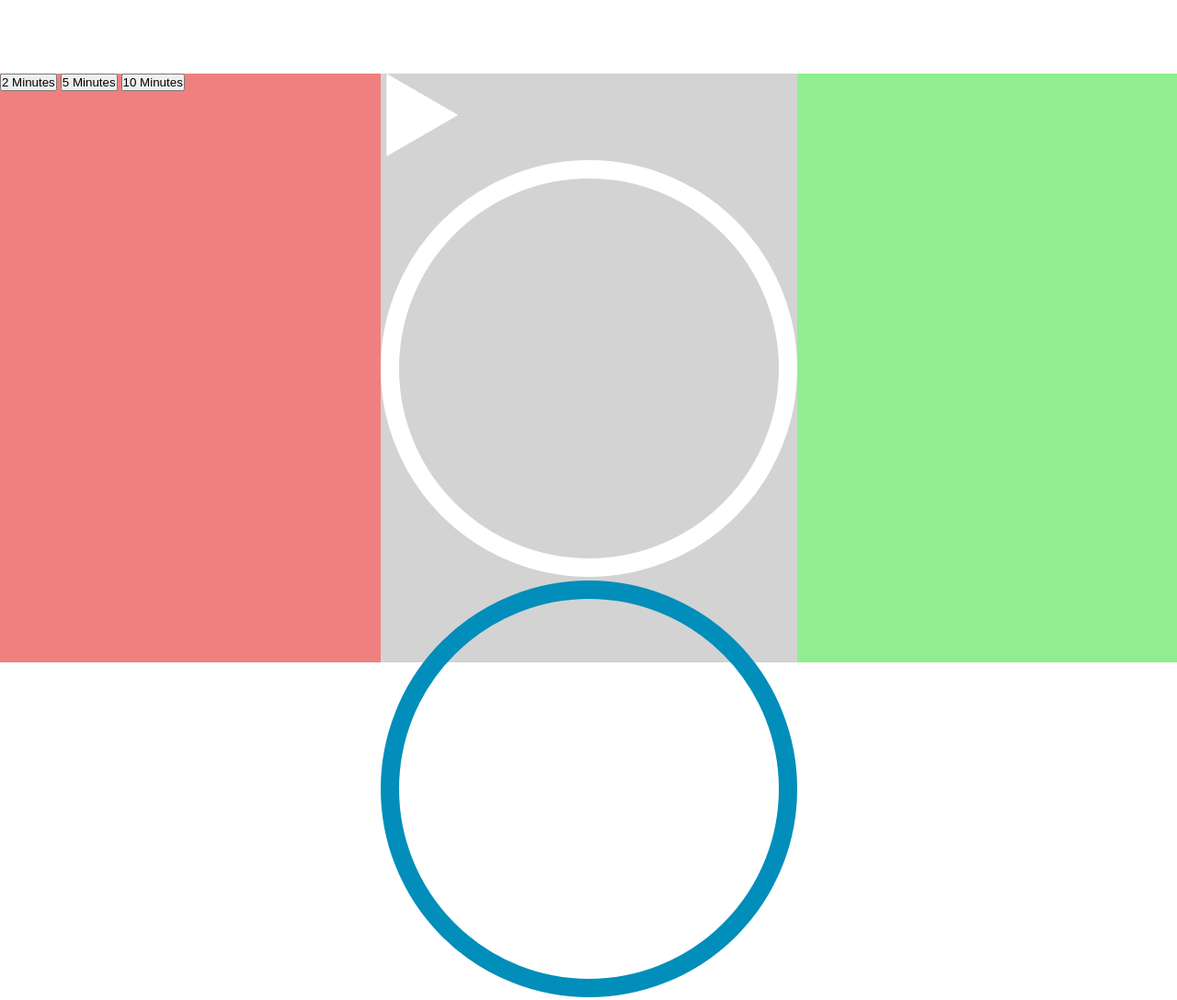
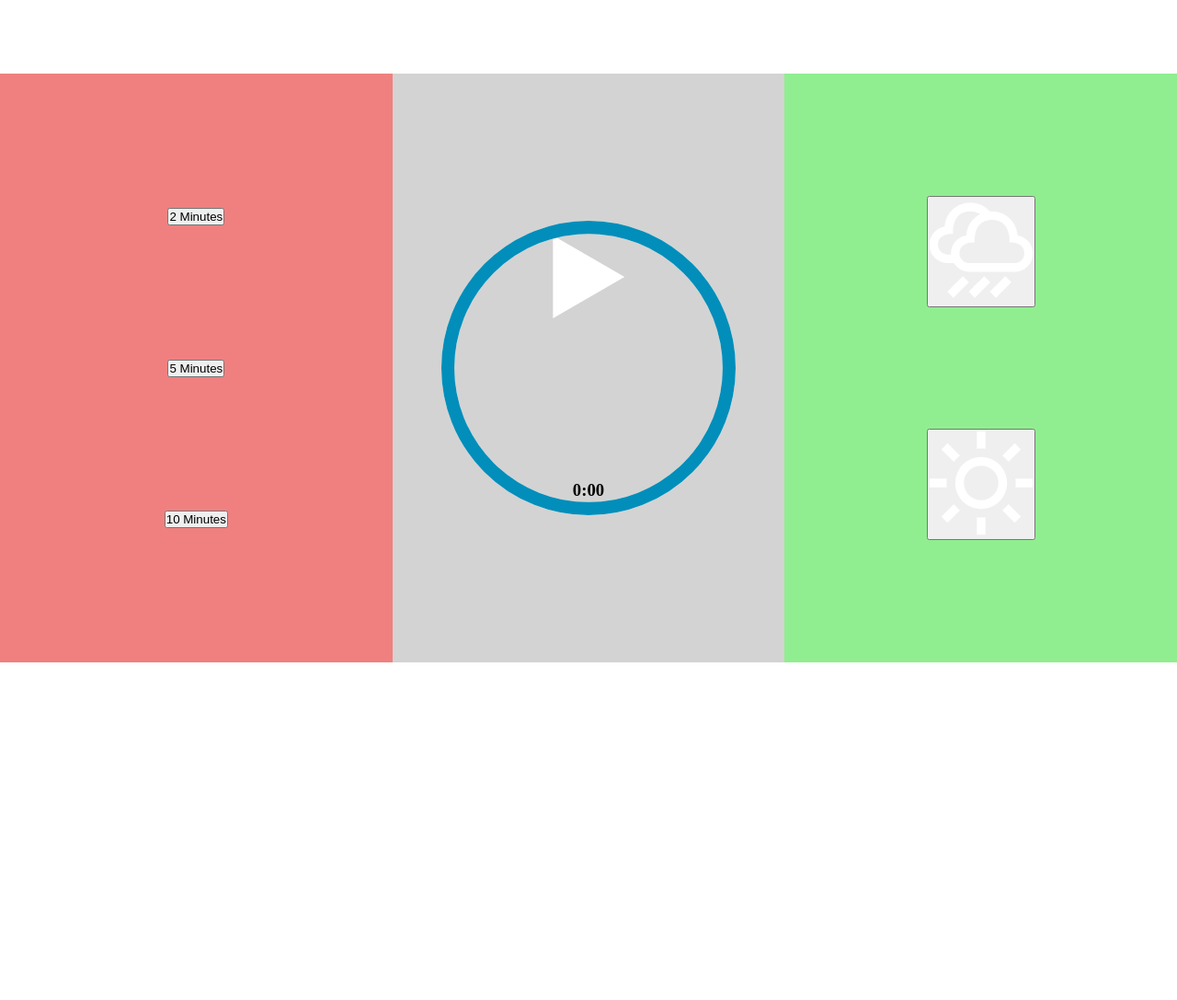
Before and after one commit to Miguel-Angel-Guate/Chapos-Meditation-App, a plain HTML site: page index.html in a window 1280 px wide. Shown: the whole page at 92% size. After the commit the page ends 800 px from the top, so only its background shows below. Drawn offline with Linux system fonts and the light colour scheme.

Commit message:
css and html added

```diff
--- a/index.html
+++ b/index.html
@@ -11,6 +11,13 @@
 
 <body>
        <div class="app">
+              <div class="vid-container">
+                     <video loop>
+                            <source src="./video/rain.mp4" type="video/mp4">
+                     </video>
+              </div>
+              <div class="vid-container"></div>
+
               <div class="time-select">
                      <button data-time="120">2 Minutes</button>
                      <button data-time="300">5 Minutes</button>
@@ -22,20 +29,21 @@
                             <source src="./sounds/rain.mp3">
                      </audio>
                      <img src="./svg/play.svg" alt="play" class="play">
-                     <svg class="track-outline"
-                     width="453" height="453" viewBox="0 0 453 453" fill="none" xmlns="http://www.w3.org/2000/svg">
-                     <circle cx="226.5" cy="226.5" r="216.5" stroke="white" stroke-width="20" />
+                     <svg class="track-outline" width="453" height="453" viewBox="0 0 453 453" fill="none"
+                            xmlns="http://www.w3.org/2000/svg">
+                            <circle cx="226.5" cy="226.5" r="216.5" stroke="white" stroke-width="20" />
                      </svg>
-                     <svg class="moving-outline"
-                     width="453" height="453" viewBox="0 0 453 453" fill="none" xmlns="http://www.w3.org/2000/svg">
+                     <svg class="moving-outline" width="453" height="453" viewBox="0 0 453 453" fill="none"
+                            xmlns="http://www.w3.org/2000/svg">
                             <circle cx="226.5" cy="226.5" r="216.5" stroke="#018EBA" stroke-width="20" />
                      </svg>
 
 
-
+                     <h3 class="time-display">0:00</h3>
               </div>
               <div class="sound">
-
+                     <button data-sound="./sound/rain.mp3" data-video="./video/rain.mp4"><img src="./svg/rain.svg" alt="rain"></button>
+                     <button data-sound="./sounds/beach.mp3" data-video="./video/beach.mp4"><img src="./svg/beach.svg" alt="beach"></button>
               </div>
 
        </div>
--- a/style.css
+++ b/style.css
@@ -12,6 +12,23 @@
 .time-select, .sound, .player-container{
 height: 80%;
 flex: 1;
+display: flex;
+flex-direction: column;
+justify-content: space-evenly;
+align-items: center;
+}
+.player-container{
+       position: relative;
+
+
+
+}
+.player-container svg{
+       position: absolute;
+       height: 50%;
+       top: 50%;
+       left: 50%;
+       transform: translate(-50%, -50%);
 }
 .time-select{
        background-color: lightcoral;
@@ -22,3 +39,6 @@ flex: 1;
 .player-container{
        background-color: lightgrey;
 }
+video{
+       display: none;
+}
```
